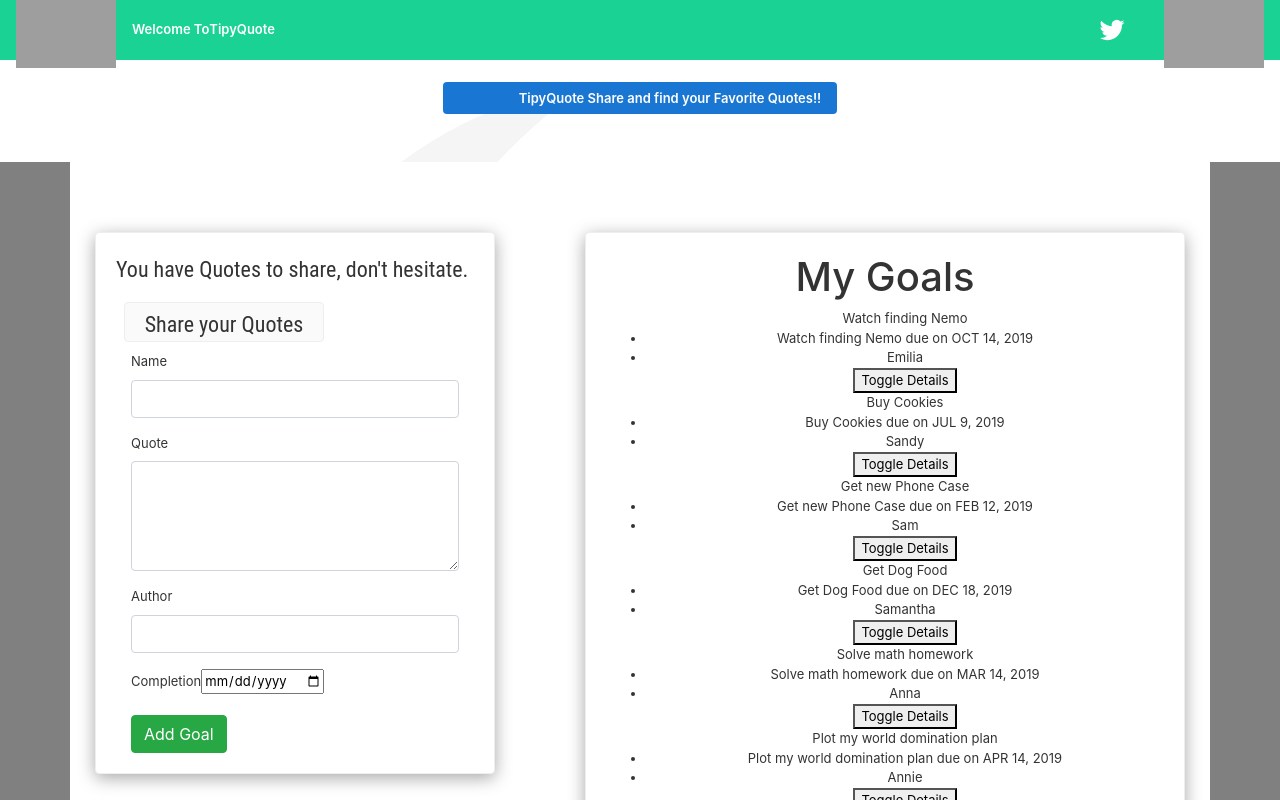
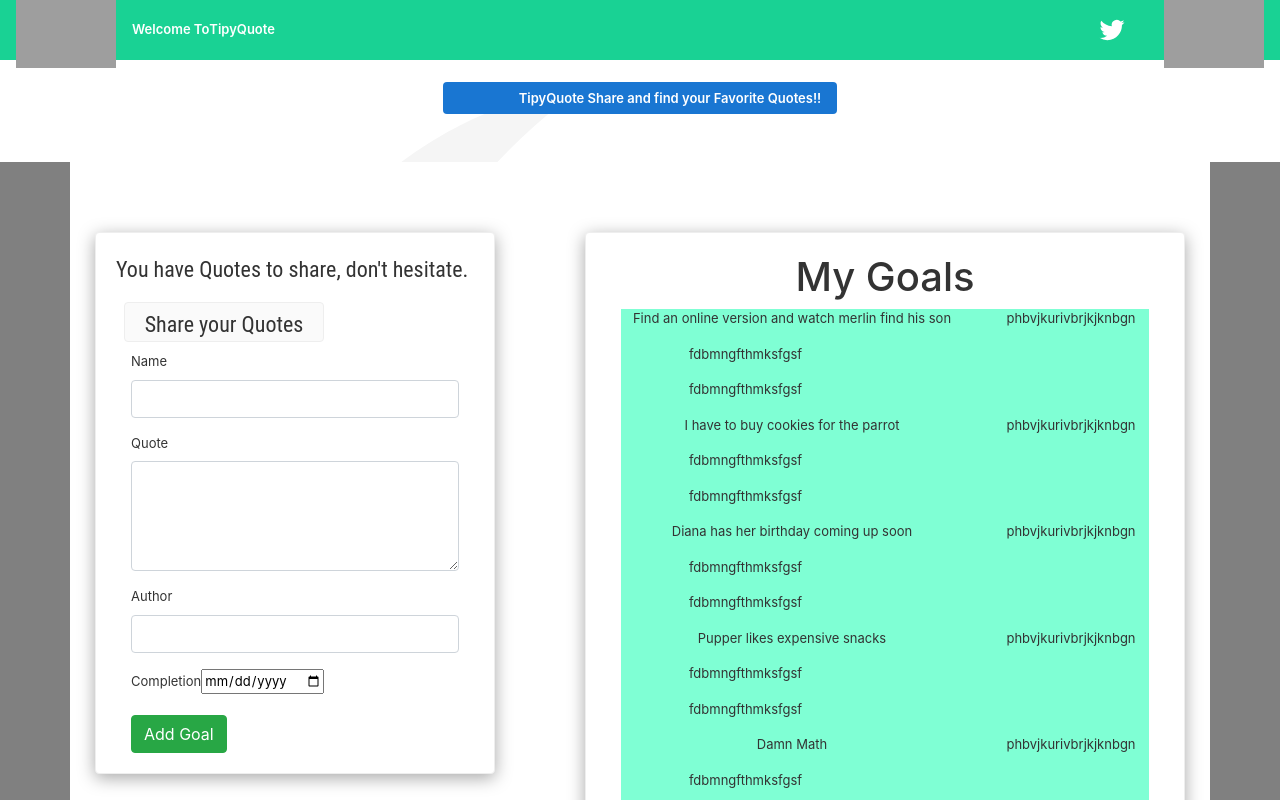
Before and after one commit to Odile078/TipyQuote, an Angular app: page / in a window 1280 px wide. Shown: the top 800 px of the page. Built offline with nearby package versions, Linux system fonts and the light colour scheme; grey boxes are pictures that could not be loaded.

Commit message:
Adding styles to the quote details

```diff
--- a/src/app/quote/quote.component.css
+++ b/src/app/quote/quote.component.css
@@ -0,0 +1,3 @@
+.quoteshow{
+    background-color: aquamarine;
+}
--- a/src/app/quote/quote.component.html
+++ b/src/app/quote/quote.component.html
@@ -1,6 +1,30 @@
 
  <div>
     <h1>My Goals</h1>
+    <div class="container ">
+      <div *ngFor='let quote of quotes;let i = index' class="quoteshow">
+        <div class="row ">
+          <div class="col-md-8">
+            <p>{{quote.quotess}}  </p>
+          </div>
+          <div class="col-md-4">
+            phbvjkurivbrjkjknbgn
+          </div>
+        </div>
+        <div class="row">
+          <div class="col-md-6">
+            <p>fdbmngfthmksfgsf</p>
+          </div>
+        </div>
+        <div class="row">
+          <div class="col-md-6">
+            <p>fdbmngfthmksfgsf</p>
+          </div>
+        </div>
+
+      </div>
+
+    </div>
     <ul>
       <div *ngFor='let quote of quotes;let i = index'>
       {{quote.name}}
```
